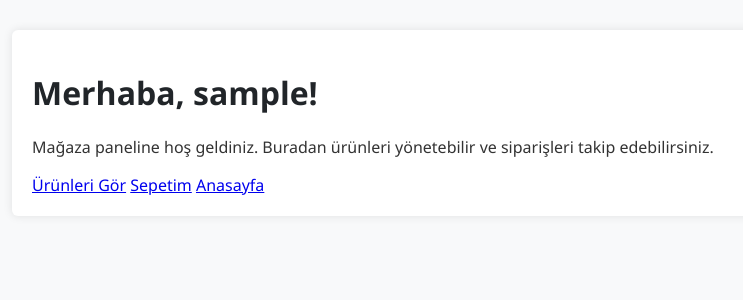
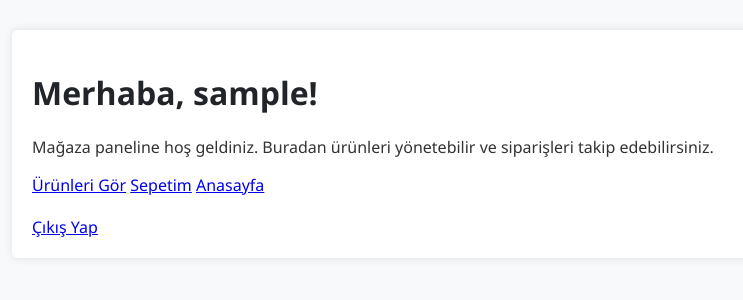
Before and after one commit to Algan65/Sepetinyolu, a Flask app: page /dashboard in a window 1280 px wide. Shown: the top 300 px of the page, without its empty margins (158-901 px from the left). Run offline with Flask 3, Linux system fonts and the light colour scheme; the visitor is signed in with stand-in values (Sample User, id 1).

Commit message:
Update dashboard.html

```diff
--- a/templates/dashboard.html
+++ b/templates/dashboard.html
@@ -2,17 +2,21 @@
 <html lang="tr">
 <head>
     <meta charset="UTF-8">
+    <meta name="viewport" content="width=device-width, initial-scale=1.0">
     <title>Panel</title>
-    <link rel="stylesheet" href="/style.css">
+    <link rel="stylesheet" href="{{ url_for('static', filename='style.css') }}">
 </head>
 <body>
     <div class="container">
         <h1>Merhaba, {{ user }}!</h1>
         <p>Mağaza paneline hoş geldiniz. Buradan ürünleri yönetebilir ve siparişleri takip edebilirsiniz.</p>
         <div class="links">
-            <a href="/product">Ürünleri Gör</a>
-            <a href="/cart">Sepetim</a>
-            <a href="/">Anasayfa</a>
+            <a href="{{ url_for('product') }}">Ürünleri Gör</a>
+            <a href="{{ url_for('cart') }}">Sepetim</a>
+            <a href="{{ url_for('home') }}">Anasayfa</a>
+        </div>
+        <div class="links" style="margin-top: 20px;">
+            <a href="{{ url_for('logout') }}">Çıkış Yap</a>
         </div>
     </div>
 </body>
```
